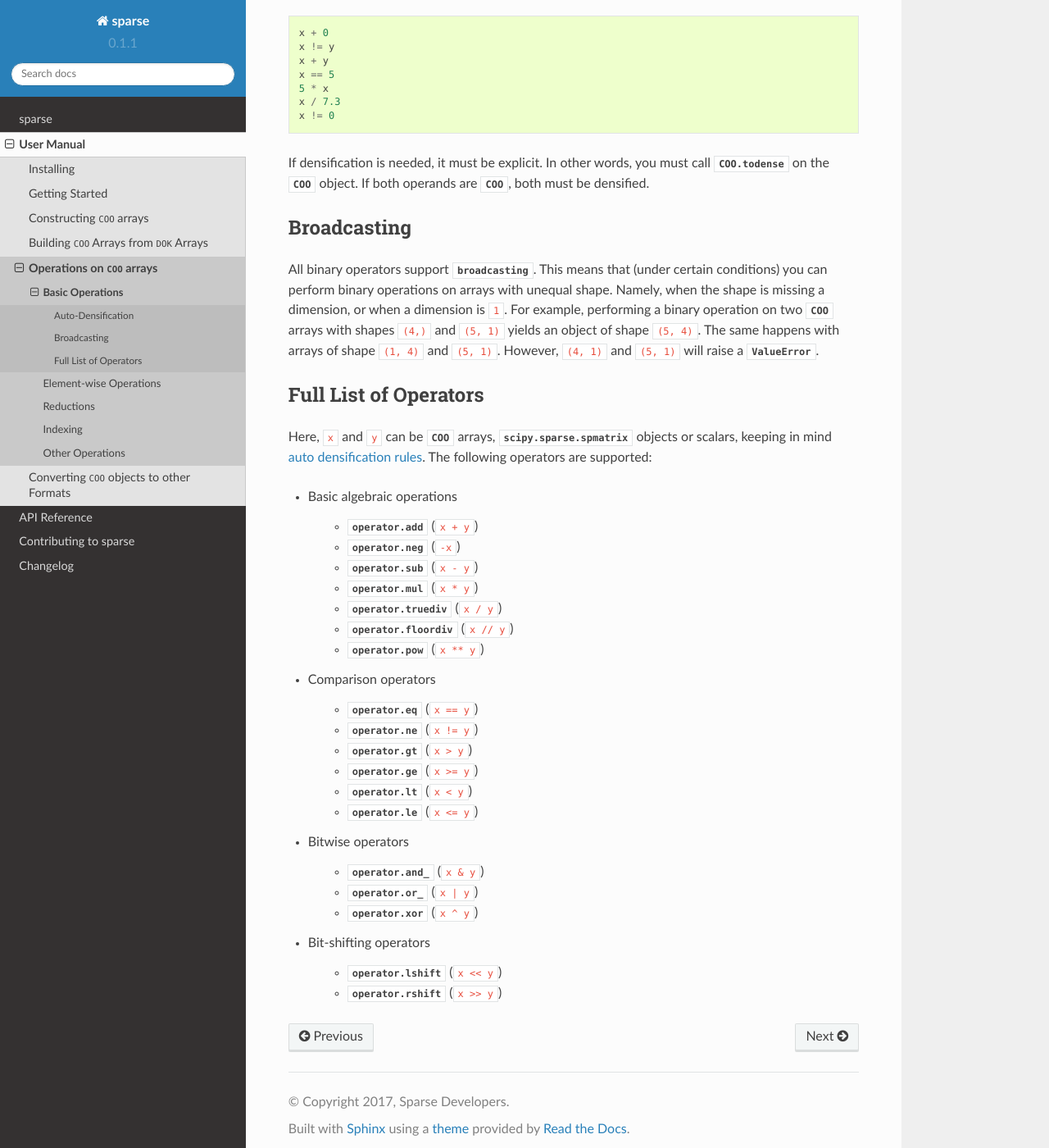
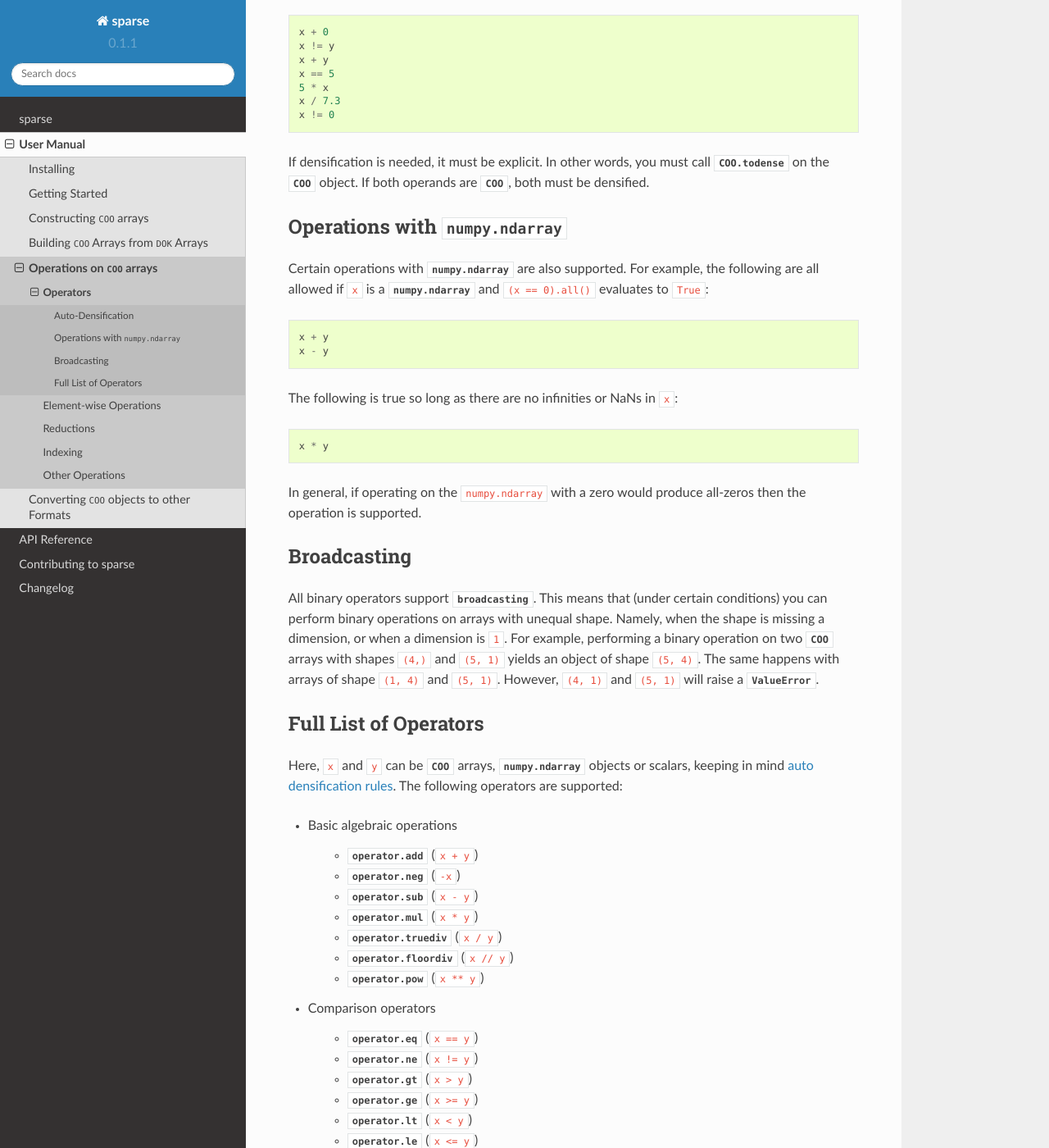
Before and after one commit to pydata/sparse, a Sphinx documentation site: the page built from docs/user_manual/operations/operators.rst, in a window 1280 px wide and 1400 px high, scrolled down 806 px. Shown: the whole window at 82% size. Built offline with Sphinx 7.4.7 and the Read the Docs theme 2.0.0, drawn with Linux system fonts in a browser that asks for light colours; some of the changed text lies outside the part shown.

Commit message:
Update docs.

```diff
--- a/docs/generated/sparse.COO.rst
+++ b/docs/generated/sparse.COO.rst
@@ -6,7 +6,7 @@ COO
 .. autoclass:: COO
 
    .. note::
-      :obj:`COO` objects also support :doc:`operators <../user_manual/operations/basic>`
+      :obj:`COO` objects also support :doc:`operators <../user_manual/operations/operators>`
       and :doc:`indexing <../user_manual/operations/indexing>`
 
    .. rubric:: Attributes
--- a/docs/user_manual/operations.rst
+++ b/docs/user_manual/operations.rst
@@ -8,7 +8,7 @@ common operations <operations/other>`_
 .. toctree::
    :maxdepth: 2
 
-   operations/basic
+   operations/operators
    operations/elemwise
    operations/reductions
    operations/indexing
--- a/docs/user_manual/operations/basic.rst
+++ b/docs/user_manual/operations/operators.rst
@@ -1,9 +1,9 @@
 .. currentmodule:: sparse
 
-Basic Operations
-================
+Operators
+=========
 :obj:`COO` objects can have a number of operators applied to them. They support
-operations with scalars, :obj:`scipy.sparse.spmatrix` objects, and other
+operations with scalars, :obj:`numpy.ndarray` objects, and other
 :obj:`COO` objects. For example, to get the sum of two :obj:`COO` objects, you
 would do the following:
 
@@ -53,6 +53,26 @@ If densification is needed, it must be explicit. In other words, you must call
 :obj:`COO.todense` on the :obj:`COO` object. If both operands are :obj:`COO`,
 both must be densified.
 
+Operations with :obj:`numpy.ndarray`
+------------------------------------
+Certain operations with :obj:`numpy.ndarray` are also supported. For example,
+the following are all allowed if :code:`x` is a :obj:`numpy.ndarray` and
+:code:`(x == 0).all()` evaluates to :code:`True`:
+
+.. code-block:: python
+
+   x + y
+   x - y
+
+The following is true so long as there are no infinities or NaNs in :code:`x`:
+
+.. code-block:: python
+
+   x * y
+
+In general, if operating on the :code:`numpy.ndarray` with a zero would produce
+all-zeros then the operation is supported.
+
 Broadcasting
 ------------
 All binary operators support :obj:`broadcasting <numpy.doc.broadcasting>`.
@@ -67,7 +87,7 @@ will raise a :obj:`ValueError`.
 Full List of Operators
 ----------------------
 Here, :code:`x` and :code:`y` can be :obj:`COO` arrays,
-:obj:`scipy.sparse.spmatrix` objects or scalars, keeping in mind :ref:`auto
+:obj:`numpy.ndarray` objects or scalars, keeping in mind :ref:`auto
 densification rules <auto-densification>`. The following operators are supported:
 
 * Basic algebraic operations
```
Also changed, not shown: docs/user_manual/operations/elemwise.rst (+4 -3 lines), 2 other files.
